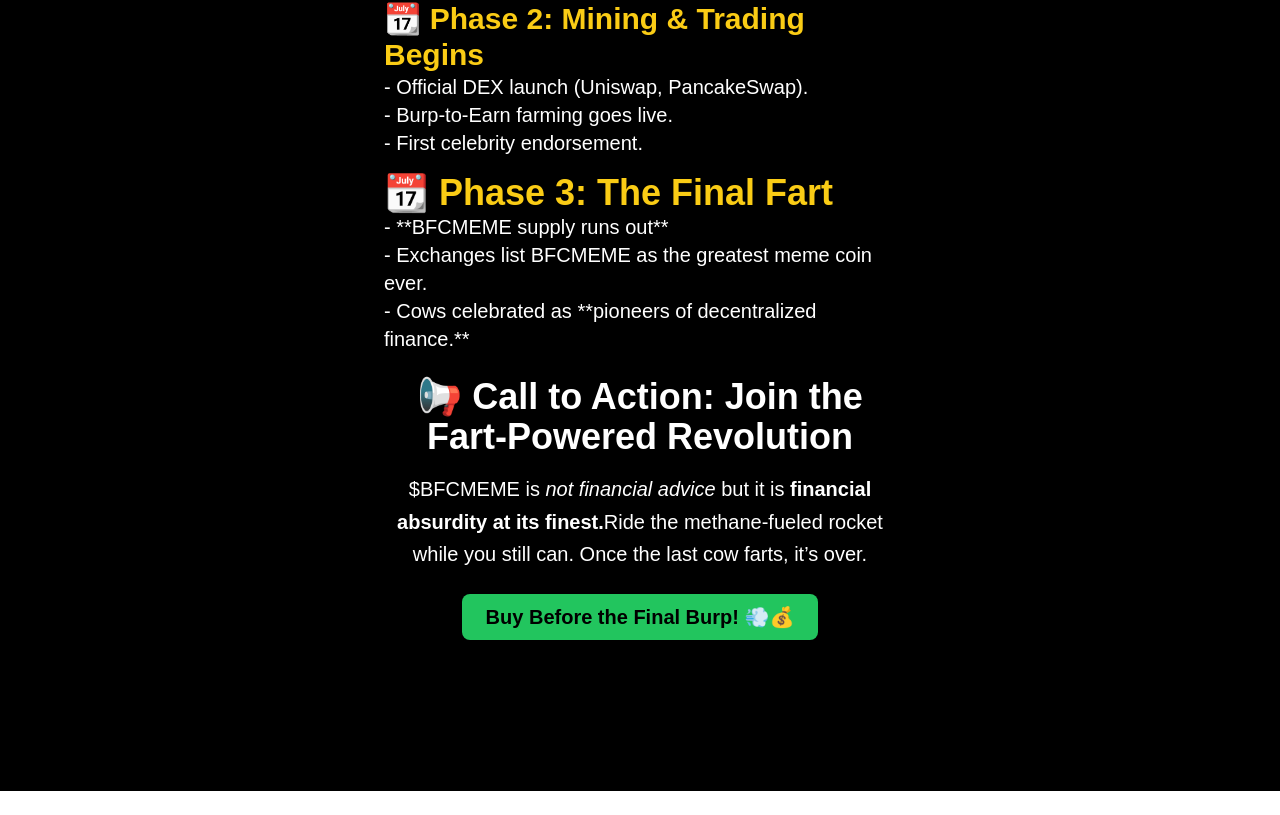
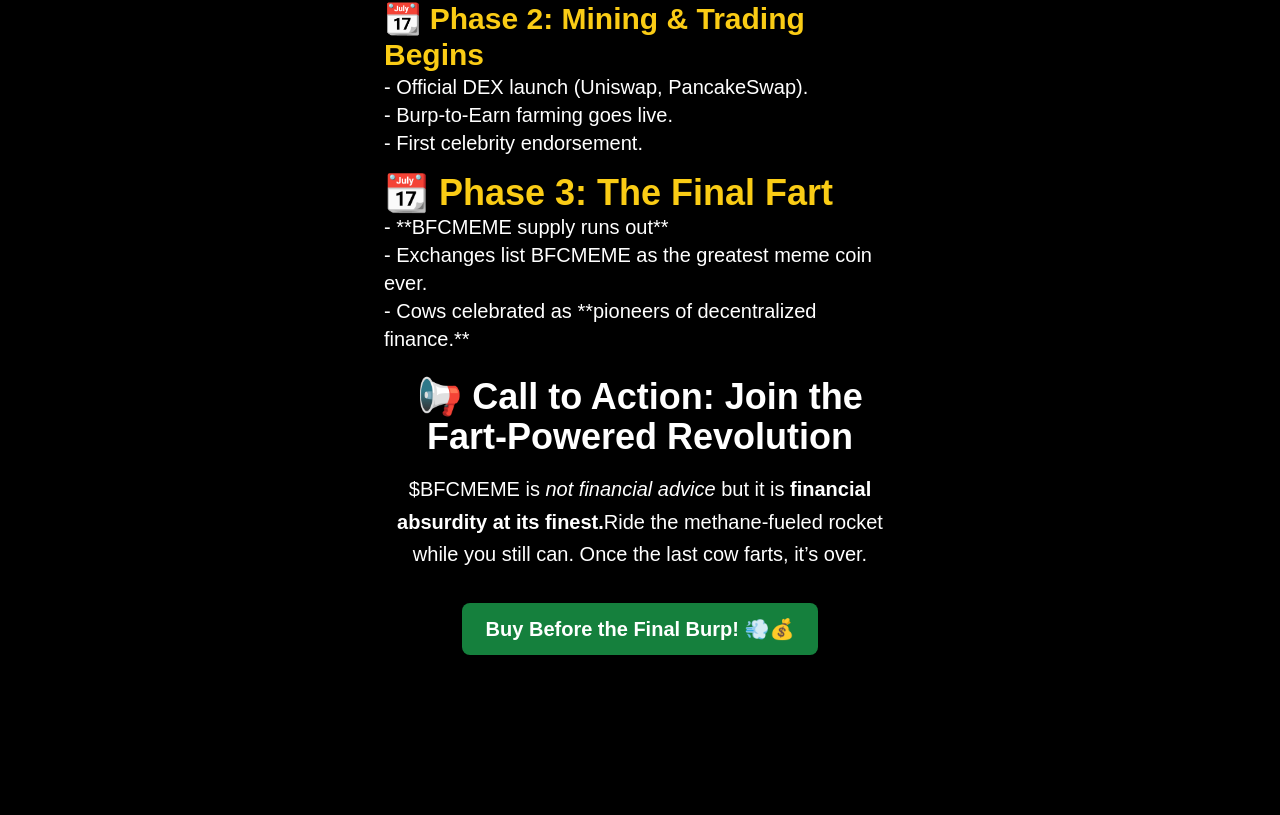
Before and after one commit to Non-territorial/bfcmeme, a Next.js app: page /whitepaper in a window 1280 px wide. Shown: the part 2971-3786 px from the top of the page. Before the commit the page ends 3762 px from the top, so only its background shows below. Built offline with nearby package versions, Linux system fonts and the light colour scheme; a web font is replaced by a local one.

Commit message:
Whitepaper button

```diff
--- a/src/components/Whitepaper.tsx
+++ b/src/components/Whitepaper.tsx
@@ -1,5 +1,6 @@
 
 
+import BuyButton from "./BuyButton";
 
 
 export default function Whitepaper() {
@@ -96,9 +97,9 @@
                              Ride the methane-fueled rocket while you still can. Once the last cow farts, it’s over.
                         </p>
 
-                        <a href="#buy" className="bg-green-500 hover:bg-green-700 text-black font-bold py-3 px-6 rounded-lg text-xl">
-                            Buy Before the Final Burp! 💨💰
-                        </a>
+                        {/* Buy Button with specific text */}
+                        <BuyButton text="Buy Before the Final Burp! 💨💰" className="bg-green-700 hover:bg-green-900" />
+
                     </div>
                 </section>
             );
```
